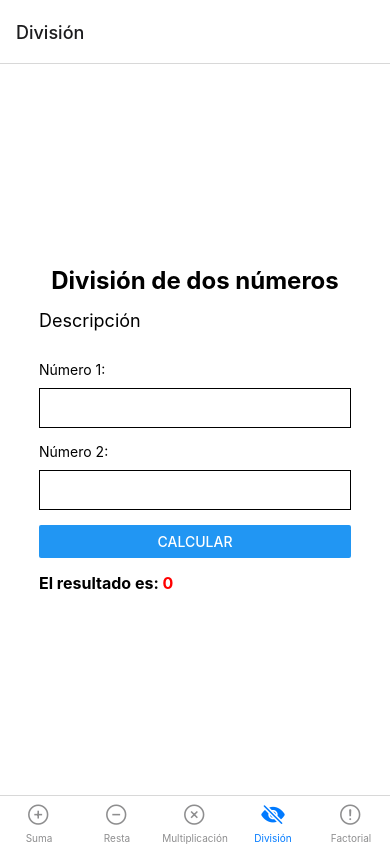
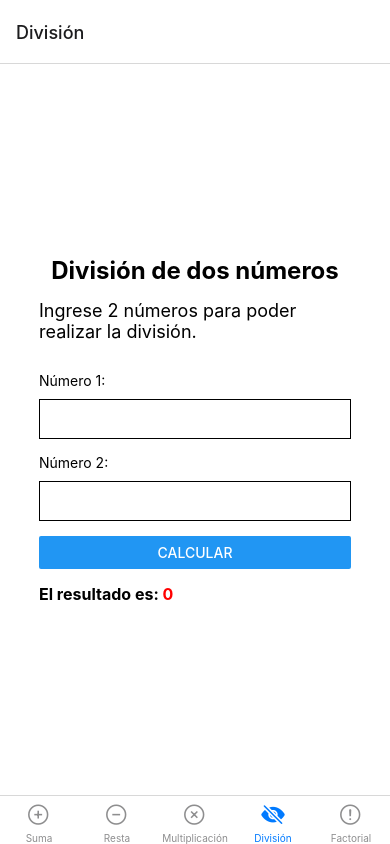
Before and after one commit to JSamuelM/DPSTaller2, a React Native app: screen /Division in a window 390 px wide. Built offline with nearby package versions, Linux system fonts and the light colour scheme.

Commit message:
:lipstick: Agregando descripcion en Division y factorial

```diff
--- a/src/screens/DivisionScreen.js
+++ b/src/screens/DivisionScreen.js
@@ -25,7 +25,9 @@ const Division = () => {
       <View style={styles.content}>
         <View style={styles.text}>
           <Text style={styles.title}>División de dos números</Text>
-          <Text style={styles.subtitle}>Descripción</Text>
+          <Text style={styles.subtitle}>
+            Ingrese 2 números para poder realizar la división.
+          </Text>
         </View>
         <View style={styles.form}>
           <Text style={styles.label}>Número 1:</Text>
--- a/src/screens/FactorialScreen.js
+++ b/src/screens/FactorialScreen.js
@@ -28,7 +28,9 @@ const Factorial = () => {
       <View style={styles.content}>
         <View style={styles.text}>
           <Text style={styles.title}>Factorial de un número</Text>
-          <Text style={styles.subtitle}>Descripción</Text>
+          <Text style={styles.subtitle}>
+            Ingrese un número para poder obtener el factorial de este mismo.
+          </Text>
         </View>
         <View style={styles.form}>
           <Text style={styles.label}>Número</Text>
```
